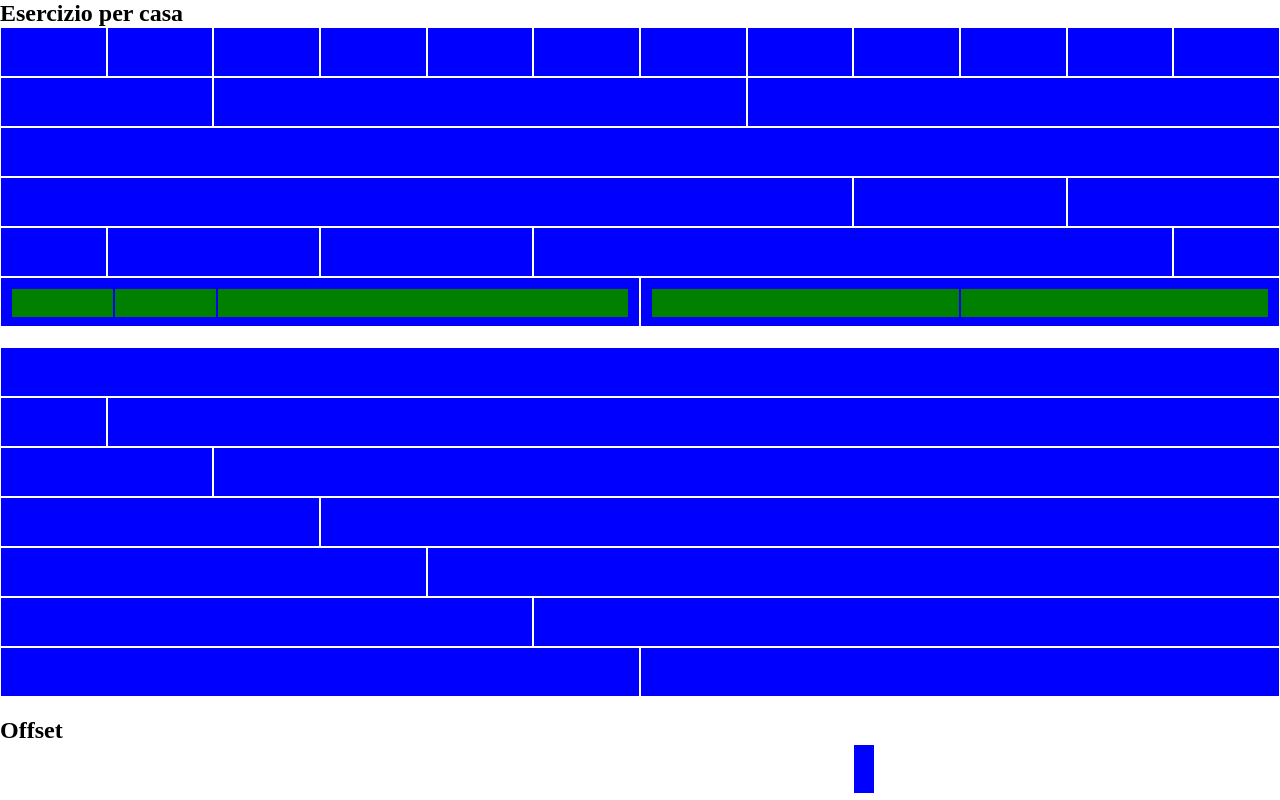
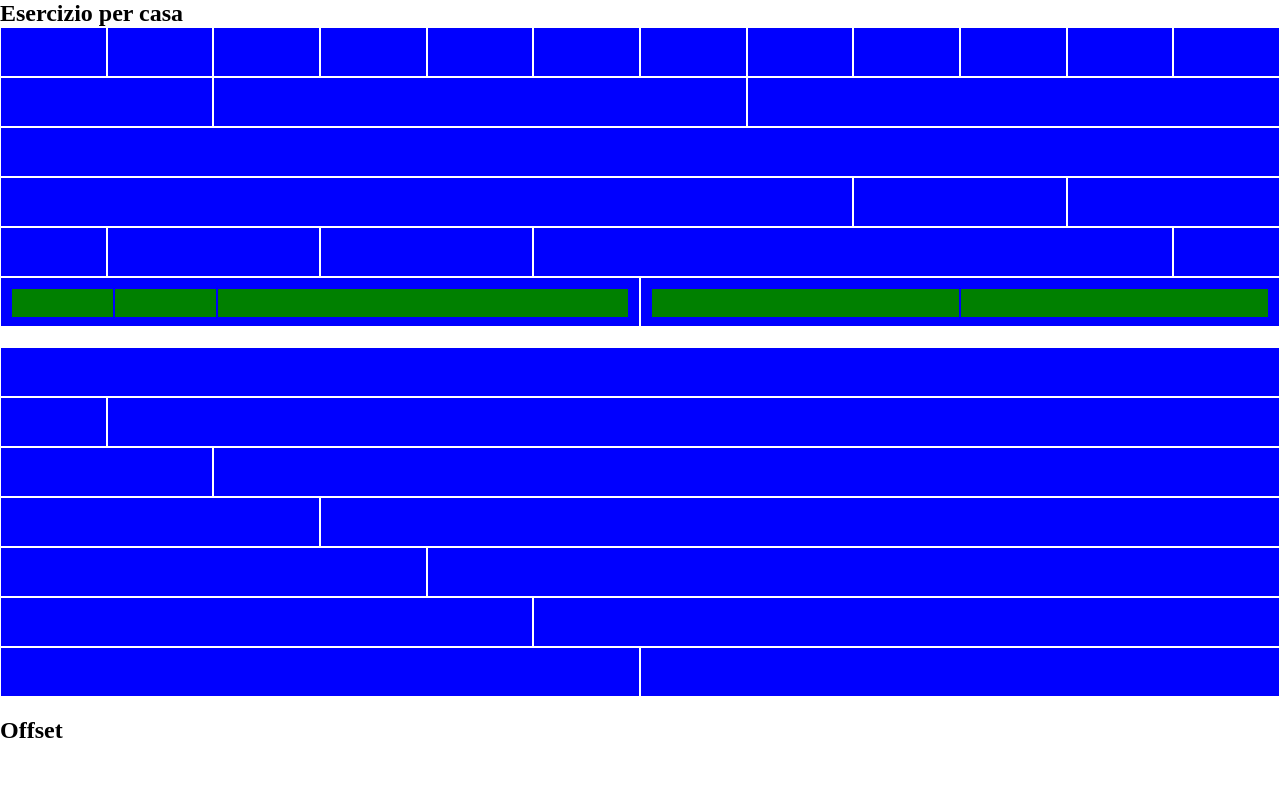
Before and after one commit to Lucacasamassima2001/html-css-12bool, a plain HTML site: page index.html in a window 1280 px wide. Drawn offline with Linux system fonts and the light colour scheme.

Commit message:
start offsets

```diff
--- a/index.html
+++ b/index.html
@@ -99,10 +99,6 @@
 
     <h2>Offset</h2>
 
-    <div class="row">
-        <div class="col-offsets-8"></div>
-    </div>
-
 
 </body>
 </html>
```
